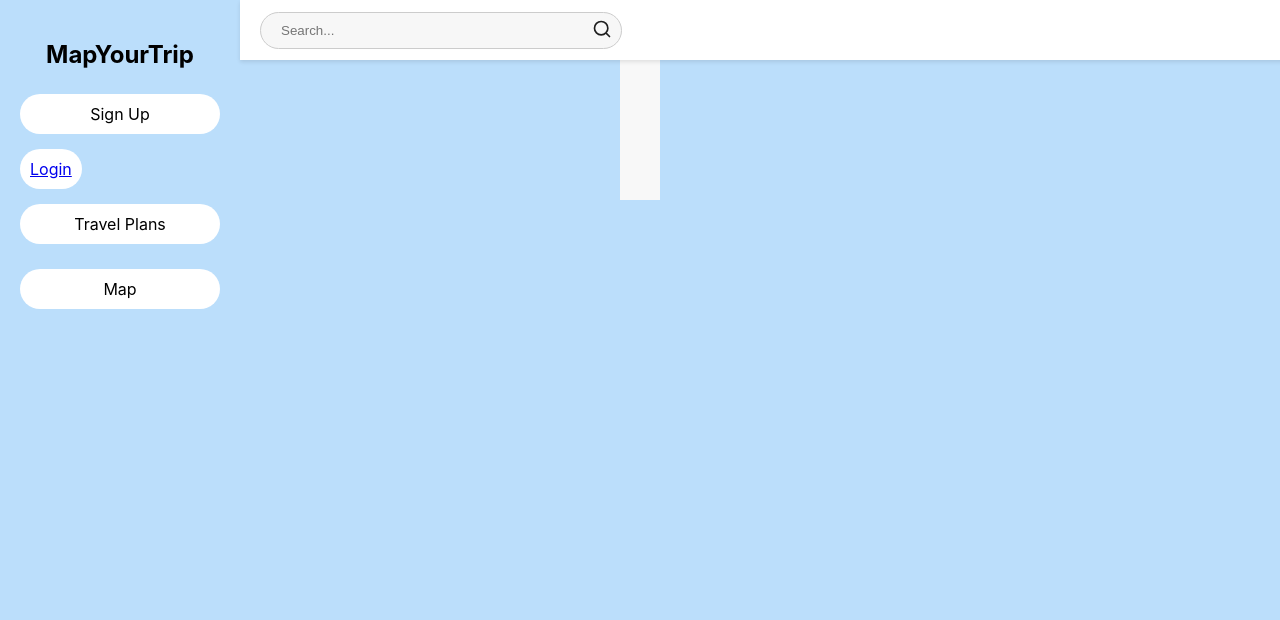
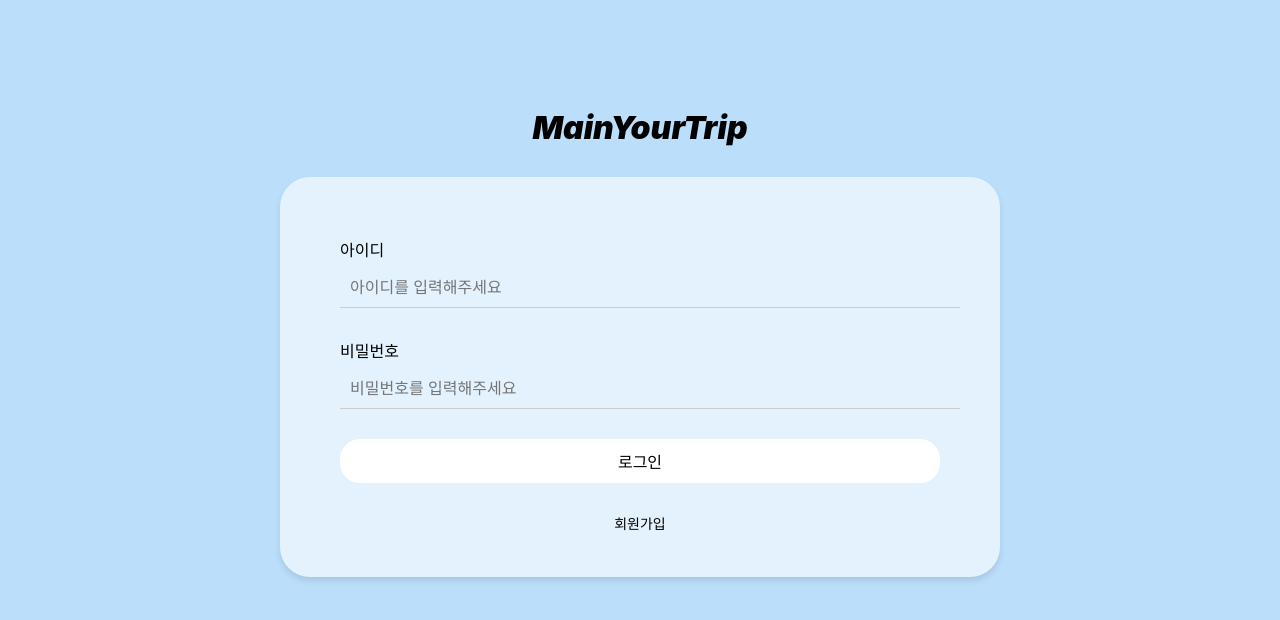
Before and after one commit to smartPotatoo/MapYourTrip_Front, a React (Create React App) app: page /user/login in a window 1280 px wide. Shown: the top 620 px of the page. Built offline with nearby package versions, Linux system fonts and the light colour scheme.

Commit message:
[MOD] : 로그인 경로 설정

```diff
--- a/src/App.js
+++ b/src/App.js
@@ -7,7 +7,7 @@ import './App.css';
 
 const AppContent = () => {
   const location = useLocation();
-  const isLoginPage = location.pathname === '/login'; // 현재 경로가 /login 인지 확인
+  const isLoginPage = location.pathname === '/user/login'; // 현재 경로가 /user/login 인지 확인
 
   return (
     <div>
@@ -18,7 +18,7 @@ const AppContent = () => {
         {/* 로그인 페이지가 아닌 경우에만 헤더를 렌더링 */}
         <div style={{ padding: isLoginPage ? '0' : '20px' }}>
           <Routes>
-            <Route path="/login" element={<Login />} />
+            <Route path="/user/login" element={<Login />} />
             {/* 다른 라우트를 추가하여 여러 페이지를 렌더링 할 수 있음 */}
           </Routes>
         </div>
--- a/src/components/Sidebar.js
+++ b/src/components/Sidebar.js
@@ -7,7 +7,7 @@ const Sidebar = () => {
     <div className="sidebar-container">
       <h2 className="logo-text">MapYourTrip</h2>
       <div className="menu-item">Sign Up</div>
-      <div><Link to="/login" className="menu-item">Login</Link></div>
+      <div><Link to="/user/login" className="menu-item">Login</Link></div>
       <div className="menu-item">Travel Plans</div>
       <div className="menu-item">Map</div>
     </div>
```
